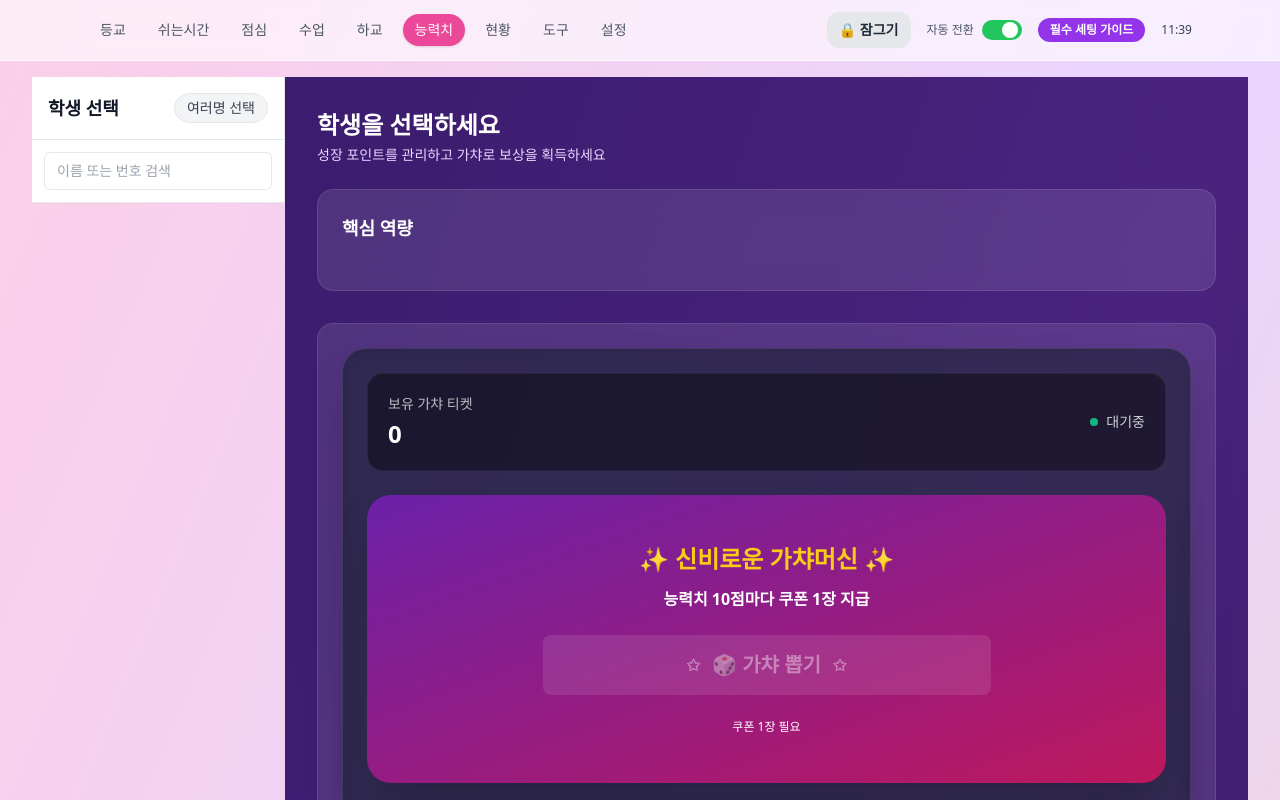
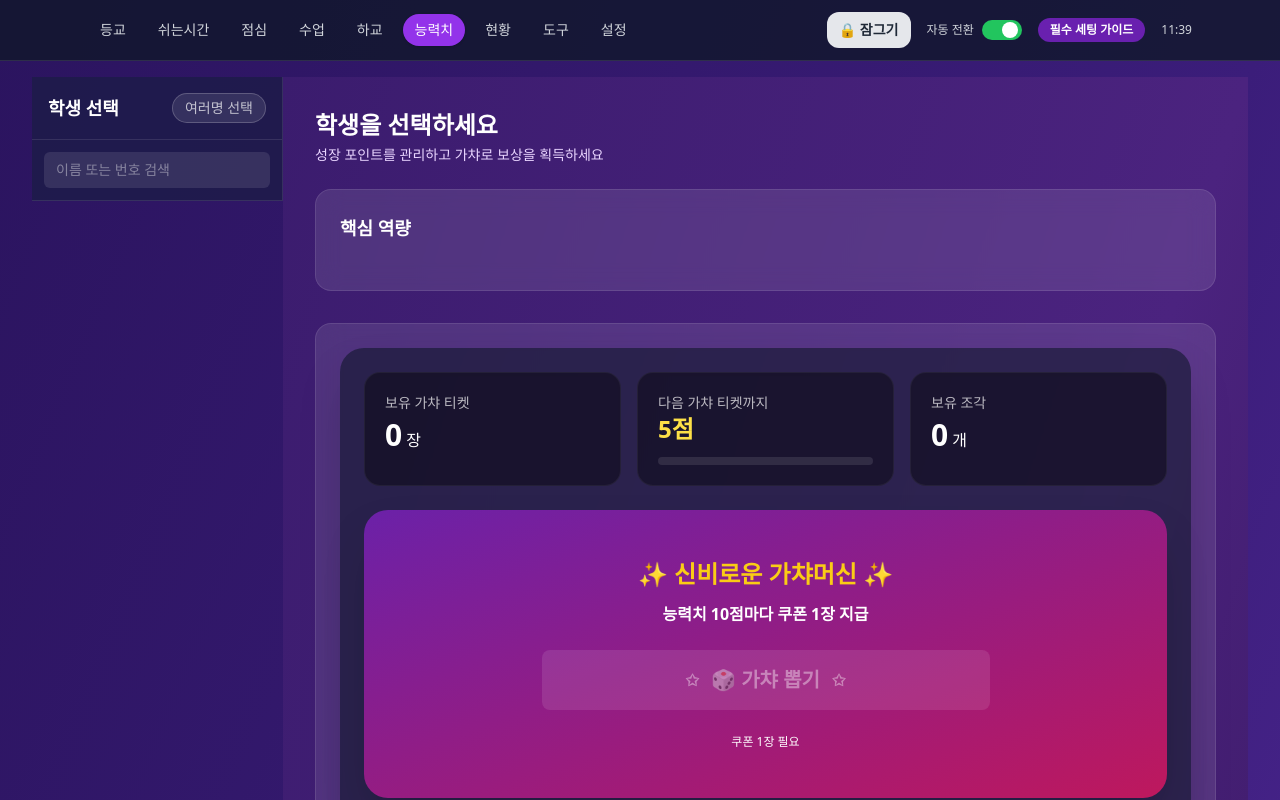
Before and after one commit to teacheryofromkorea/project2, a React (Vite) app: page /stats in a window 1280 px wide. Shown: the top 800 px of the page. Built offline with nearby package versions, Linux system fonts and the light colour scheme; no server answers; the database is empty.

Commit message:
수정중

```diff
--- a/src/App.jsx
+++ b/src/App.jsx
@@ -45,6 +45,7 @@ function AttendanceLayout() {
 function AppContent() {
   const navigate = useNavigate();
   const location = useLocation();
+  const isStatsPage = location.pathname.startsWith("/stats");
   const autoNavigatedRef = useRef(false);
   const prevPathRef = useRef(location.pathname);
   const userNavigatingRef = useRef(false);
@@ -126,7 +127,14 @@ function AppContent() {
   };
 
   return (
-    <div className="min-h-screen flex flex-col bg-gradient-to-br from-pink-200 via-purple-200 to-orange-200 text-gray-900">
+    <div
+      className={
+        `min-h-screen flex flex-col text-gray-900 ` +
+        (isStatsPage
+          ? "bg-gradient-to-br from-[#2b145f] via-[#3b1d7a] to-[#5b2fa6]"
+          : "bg-gradient-to-br from-pink-200 via-purple-200 to-orange-200")
+      }
+    >
       <Toaster position="top-center" />
       <TopNav
         autoSwitchEnabled={autoSwitchEnabled}
--- a/src/components/Stats/GachaSection.jsx
+++ b/src/components/Stats/GachaSection.jsx
@@ -42,6 +42,7 @@ export default function GachaSection({
   isMultiSelectMode,
   onStudentsUpdated,
   onPetAcquired,
+  onLastDrawnPetChange,
 }) {
   const [isDrawing, setIsDrawing] = useState(false);
   const [isResultOpen, setIsResultOpen] = useState(false);
@@ -74,10 +75,23 @@ export default function GachaSection({
     0
   );
 
+  const totalGachaProgress = selectedStudents.reduce(
+    (sum, s) => sum + (s.gacha_progress ?? 0),
+    0
+  );
+
+  // gacha_progress는 5점 단위로 티켓 지급 → 나머지로 진행 상태 표시
+  const progressInCycle = totalGachaProgress % 5;
+
+  // 다음 가챠까지 '항상' 남은 점수 기준
+  // (보상 직후에도 다시 5점이 필요하도록 UX 보정)
+  const remainingToNext = progressInCycle === 0 ? 5 : 5 - progressInCycle;
+
+  const progressRatio = progressInCycle / 5;
+
   const exchangeCosts = Object.values(FRAGMENT_EXCHANGE_COST);
   const nextTarget =
     exchangeCosts.find((c) => c > totalFragments) ?? exchangeCosts[exchangeCosts.length - 1];
-  const progressRatio = Math.min(totalFragments / nextTarget, 1);
 
   const canDraw = !isDrawing && selectedStudents.length > 0 && totalTickets > 0;
 
@@ -188,12 +202,23 @@ export default function GachaSection({
       }
     } finally {
       setIsDrawing(false);
+
+      // 🔄 가챠 처리 후 학생 상태 즉시 동기화
+      if (onStudentsUpdated) {
+        await onStudentsUpdated();
+      }
     }
   };
 
   const handleSlotFinish = () => {
     setIsSlotOpen(false);
     setLastDrawnPet(pendingResult);
+
+    // 🎯 마지막으로 뽑은 펫 id를 외부로 전달 (컬렉션 강조용)
+    if (pendingResult?.pet?.id && onLastDrawnPetChange) {
+      onLastDrawnPetChange(pendingResult.pet.id);
+    }
+
     setIsResultOpen(true);
     setPendingResult(null);
   };
@@ -210,6 +235,7 @@ export default function GachaSection({
       onPetAcquired(selectedStudents[0].id, lastDrawnPet.pet.id);
     }
 
+    // 🎯 슬롯 연출 종료 후 최종 상태 동기화 (중복 호출이지만 안전)
     if (onStudentsUpdated) {
       await onStudentsUpdated();
     }
@@ -217,19 +243,36 @@ export default function GachaSection({
 
   return (
     <>
-<section className="rounded-3xl bg-slate-900/60 backdrop-blur-md border border-white/10 p-6 space-y-6 text-white shadow-2xl">
-  {/* 1단: 상태 요약 */}
-  <div className="rounded-2xl bg-black/40 border border-white/5 p-5 flex justify-between items-center shadow-inner">
-    <div>
+<section className="rounded-3xl bg-slate-900/60 border-white/10 p-6 space-y-6 text-white shadow-2xl">
+  {/* 1단: 상태 요약 (3단 카드) */}
+  <div className="grid grid-cols-1 md:grid-cols-3 gap-4">
+
+    {/* 좌: 보유 가챠 티켓 */}
+    <div className="rounded-2xl bg-black/40 border border-white/5 p-5 shadow-inner">
       <div className="text-sm text-white/70 mb-1">보유 가챠 티켓</div>
-      <div className="text-2xl font-bold text-white">
-        {totalTickets}
+      <div className="text-3xl font-extrabold text-white">{totalTickets}<span className="text-base font-medium ml-1">장</span></div>
+    </div>
+
+    {/* 중: 다음 가챠까지 남은 능력치 */}
+    <div className="rounded-2xl bg-black/40 border border-white/5 p-5 shadow-inner flex flex-col justify-between">
+      <div className="text-sm text-white/70">다음 가챠 티켓까지</div>
+      <div className="text-2xl font-bold text-yellow-300">
+        {remainingToNext}점
+      </div>
+      <div className="h-2 mt-3 rounded-full bg-white/10 overflow-hidden">
+        <div
+          className="h-full bg-gradient-to-r from-purple-400 to-pink-400"
+          style={{ width: `${progressRatio * 100}%` }}
+        />
       </div>
     </div>
-    <div className="text-sm font-medium text-white/80 flex items-center gap-2">
-      <div className={`w-2 h-2 rounded-full ${isDrawing ? "bg-purple-500 animate-pulse" : "bg-emerald-500"}`} />
-      {isDrawing ? "뽑는 중..." : "대기중"}
+
+    {/* 우: 보유 조각 */}
+    <div className="rounded-2xl bg-black/40 border border-white/5 p-5 shadow-inner">
+      <div className="text-sm text-white/70 mb-1">보유 조각</div>
+      <div className="text-3xl font-extrabold text-white">{totalFragments}<span className="text-base font-medium ml-1">개</span></div>
     </div>
+
   </div>
 
 {/* 2단: 가챠 머신 (그라데이션 유지, 선명도 극대화) */}
--- a/src/components/Stats/PetCollectionSection.jsx
+++ b/src/components/Stats/PetCollectionSection.jsx
@@ -1,4 +1,4 @@
-import React, { useEffect, useMemo, useRef, useState } from "react";
+import React, { useEffect, useMemo, useState } from "react";
 import { petsData } from "../../constants/pets";
 import PetDetailModal from "./PetDetailModal";
 
@@ -11,11 +11,9 @@ import PetDetailModal from "./PetDetailModal";
 export default function PetCollectionSection({
   set,
   ownedPetIds = [],
+  lastDrawnPetId = null,
 }) {
   const [selectedPet, setSelectedPet] = useState(null);
-  const [justUnlockedPetId, setJustUnlockedPetId] = useState(null);
-  const prevOwnedRef = useRef(new Set(ownedPetIds));
-  const cardRefs = useRef({});
 
   useEffect(() => {
     if (!selectedPet) return;
@@ -33,44 +31,6 @@ export default function PetCollectionSection({
   const setPets = useMemo(() => {
     return petsData.filter((pet) => pet.setId === set.id);
   }, [set.id]);
-
-  useEffect(() => {
-    const prev = prevOwnedRef.current;
-    const next = new Set(ownedPetIds);
-
-    // Find newly added petIds
-    const added = [];
-    for (const id of next) {
-      if (!prev.has(id)) added.push(id);
-    }
-
-    // Save current as previous for next run
-    prevOwnedRef.current = next;
-
-    if (added.length === 0) return;
-
-    // Highlight the newest acquisition that belongs to this set
-    const addedInThisSet = added
-      .map((id) => setPets.find((p) => p.id === id))
-      .filter(Boolean);
-
-    if (addedInThisSet.length === 0) return;
-
-    const newest = addedInThisSet[addedInThisSet.length - 1];
-    setJustUnlockedPetId(newest.id);
-
-    // Scroll the unlocked card into view for instant feedback
-    const el = cardRefs.current[newest.id];
-    if (el && typeof el.scrollIntoView === "function") {
-      el.scrollIntoView({ behavior: "smooth", block: "center", inline: "center" });
-    }
-
-    const t = window.setTimeout(() => {
-      setJustUnlockedPetId(null);
-    }, 2200);
-
-    return () => window.clearTimeout(t);
-  }, [ownedPetIds, setPets]);
 
   if (!set || !set.id) {
     return null;
@@ -97,7 +57,7 @@ export default function PetCollectionSection({
       <div className="grid grid-cols-2 sm:grid-cols-3 md:grid-cols-4 gap-4">
         {setPets.map((pet) => {
           const owned = ownedPetIds.includes(pet.id);
-          const isJustUnlocked = pet.id === justUnlockedPetId;
+          const isNewlyDrawn = owned && pet.id === lastDrawnPetId;
 
           const rarityGlow = {
             common: "shadow-white/10",
@@ -116,10 +76,6 @@ export default function PetCollectionSection({
           return (
             <div
               key={pet.id}
-              ref={(el) => {
-                if (!el) return;
-                cardRefs.current[pet.id] = el;
-              }}
               className={`relative rounded-xl border p-4 text-center ${
                 owned ? "cursor-pointer" : "cursor-not-allowed"
               }
@@ -131,18 +87,22 @@ ${
        hover:shadow-2xl`
     : "bg-[#24123f] border-white/10 text-white/40"
 }
-${owned && pet.rarity === "legendary" ? "animate-pulse" : ""}
-${isJustUnlocked ? "ring-4 ring-emerald-300/70 shadow-[0_0_45px_rgba(16,185,129,0.55)] scale-[1.06]" : ""}
+${
+  isNewlyDrawn
+    ? "ring-4 ring-emerald-300/70 shadow-[0_0_45px_rgba(16,185,129,0.55)] scale-[1.06]"
+    : ""
+}
 group`}
               onClick={() => {
                 if (owned) setSelectedPet(pet);
               }}
             >
-              {isJustUnlocked && (
+              {isNewlyDrawn && (
                 <div className="absolute -top-2 -right-2 z-20 rounded-full bg-emerald-400 px-2 py-1 text-[10px] font-extrabold tracking-wide text-black shadow-lg">
                   NEW
                 </div>
               )}
+
               {owned && pet.rarity !== "common" && (
                 <div className={`absolute inset-0 rounded-xl ring-2 ring-offset-2 ring-offset-transparent
     ${
--- a/src/components/Stats/StatsDashboard.jsx
+++ b/src/components/Stats/StatsDashboard.jsx
@@ -10,6 +10,7 @@ function StatsDashboard({
   selectedStudentIds = [],
   isMultiSelectMode = false,
   loading = false,
+  onStudentsUpdated,
 }) {
   if (loading) {
     return (
@@ -20,6 +21,7 @@ function StatsDashboard({
   }
 
   const [ownedPetIds, setOwnedPetIds] = useState([]);
+  const [lastDrawnPetId, setLastDrawnPetId] = useState(null);
 
   const selectedStudent = students.find(
     (s) => s.id === selectedStudentId
@@ -54,6 +56,7 @@ function StatsDashboard({
             selectedStudentId={selectedStudentId}
             selectedStudentIds={selectedStudentIds}
             isMultiSelectMode={isMultiSelectMode}
+            onStudentsUpdated={onStudentsUpdated}
           />
         </div>
 
@@ -64,12 +67,14 @@ function StatsDashboard({
             selectedStudentId={selectedStudentId}
             selectedStudentIds={selectedStudentIds}
             isMultiSelectMode={isMultiSelectMode}
-            onGachaResult={(pet) => {
+            onPetAcquired={(studentId, petId) => {
               setOwnedPetIds((prev) => {
-                if (prev.includes(pet.id)) return prev;
-                return [...prev, pet.id];
+                if (prev.includes(petId)) return prev;
+                return [...prev, petId];
               });
             }}
+            onLastDrawnPetChange={setLastDrawnPetId}
+            onStudentsUpdated={onStudentsUpdated}
           />
         </div>
 
@@ -83,6 +88,7 @@ function StatsDashboard({
               <PetCollectionSection
                 set={set}
                 ownedPetIds={ownedPetIds}
+                lastDrawnPetId={lastDrawnPetId}
               />
             </div>
           ))}
--- a/src/components/Stats/StatsPage.jsx
+++ b/src/components/Stats/StatsPage.jsx
@@ -16,7 +16,7 @@ function StatsPage() {
     // 1️⃣ 학생 기본 정보 fetch
     const { data: studentsData, error: studentsError } = await supabase
       .from("students")
-      .select("id, name, number, gacha_tickets, duplicate_count")
+      .select("id, name, number, gacha_tickets, duplicate_count, gacha_progress")
       .order("number", { ascending: true });
 
     if (studentsError || !studentsData) {
--- a/src/components/Stats/StudentSelectPanel.jsx
+++ b/src/components/Stats/StudentSelectPanel.jsx
@@ -22,17 +22,17 @@ export default function StudentSelectPanel({
   }, [students, search]);
 
   return (
-    <div className="h-full flex flex-col border-r bg-white">
+    <div className="h-full flex flex-col border-r border-white/10 bg-indigo-950/90 text-white">
       {/* Header */}
-      <div className="p-4 border-b flex items-center justify-between">
-        <h2 className="font-semibold text-lg">학생 선택</h2>
+      <div className="p-4 border-b border-white/10 flex items-center justify-between">
+        <h2 className="font-semibold text-lg text-white">학생 선택</h2>
 
         <button
           onClick={onToggleMultiSelectMode}
           className={`text-sm px-3 py-1 rounded-full border transition ${
             isMultiSelectMode
-              ? "bg-blue-600 text-white border-blue-600"
-              : "bg-gray-100 text-gray-700"
+              ? "bg-purple-600 text-white border-purple-600"
+              : "bg-white/10 text-white/70 border-white/20 hover:bg-white/20"
           }`}
         >
           {isMultiSelectMode ? "다중 선택 중" : "여러명 선택"}
@@ -40,19 +40,19 @@ export default function StudentSelectPanel({
       </div>
 
       {/* Search */}
-      <div className="p-3 border-b">
+      <div className="p-3 border-b border-white/10">
         <input
           value={search}
           onChange={(e) => setSearch(e.target.value)}
           placeholder="이름 또는 번호 검색"
-          className="w-full px-3 py-2 border rounded-md text-sm focus:outline-none focus:ring"
+          className="w-full px-3 py-2 rounded-md text-sm bg-white/10 text-white placeholder-white/40 focus:outline-none focus:ring focus:ring-purple-500/40"
         />
       </div>
 
       {/* List */}
       <div className="flex-1 overflow-y-auto">
         {loading && (
-          <div className="p-4 text-sm text-gray-500">
+          <div className="p-4 text-sm text-white/50">
             학생 불러오는 중…
           </div>
         )}
@@ -74,8 +74,8 @@ export default function StudentSelectPanel({
                 className={`flex items-center gap-3 px-4 py-3 cursor-pointer transition
                   ${
                     isSelected
-                      ? "bg-blue-50 border-l-4 border-blue-500"
-                      : "hover:bg-gray-50"
+                      ? "bg-indigo-800/80"
+                      : "hover:bg-white/10"
                   }`}
               >
                 {isMultiSelectMode && (
@@ -87,10 +87,10 @@ export default function StudentSelectPanel({
                 )}
 
                 <div className="flex-1">
-                  <div className="font-medium">
+                  <div className="font-medium text-white">
                     {student.number}. {student.name}
                   </div>
-                  <div className="text-xs text-gray-500">
+                  <div className="text-xs text-white/50">
                     {student.gender || "미지정"}
                   </div>
                 </div>
@@ -101,7 +101,7 @@ export default function StudentSelectPanel({
 
       {/* Footer */}
       {isMultiSelectMode && (
-        <div className="p-3 border-t text-sm text-gray-600">
+        <div className="p-3 border-t border-white/10 text-sm text-white/70">
           선택됨: <strong>{selectedStudentIds.length}</strong>명
         </div>
       )}
--- a/src/components/TopNav.jsx
+++ b/src/components/TopNav.jsx
@@ -5,6 +5,7 @@ import LockButton from "./LockButton";
 
 function TopNav({ autoSwitchEnabled, onToggleAutoSwitch, onUserNavigate }) {
   const location = useLocation();
+  const isStatsPage = location.pathname.startsWith("/stats");
   const { locked } = useLock();
 
   const tabs = useMemo(
@@ -26,7 +27,13 @@ function TopNav({ autoSwitchEnabled, onToggleAutoSwitch, onUserNavigate }) {
   const isActive = (path) => location.pathname.startsWith(path);
 
   return (
-    <header className="bg-white/60 backdrop-blur border-b border-white/50">
+    <header
+      className={
+        isStatsPage
+          ? "bg-slate-900/80 border-b border-white/10"
+          : "bg-white/60 backdrop-blur border-b border-white/50"
+      }
+    >
       <div className="max-w-6xl mx-auto flex items-center justify-between px-6 py-3">
 
         <nav className="flex gap-2">
@@ -42,7 +49,11 @@ function TopNav({ autoSwitchEnabled, onToggleAutoSwitch, onUserNavigate }) {
                 locked
                   ? "text-gray-400 cursor-not-allowed"
                   : isActive(tab.path)
-                  ? "bg-pink-500 text-white shadow"
+                  ? isStatsPage
+                    ? "bg-purple-600 text-white shadow"
+                    : "bg-pink-500 text-white shadow"
+                  : isStatsPage
+                  ? "text-gray-300 hover:bg-white/10"
                   : "text-gray-600 hover:bg-white"
               }`}
             >
@@ -57,7 +68,9 @@ function TopNav({ autoSwitchEnabled, onToggleAutoSwitch, onUserNavigate }) {
 
           {/* 자동 탭 전환 스위치 */}
           <div className="flex items-center gap-2">
-            <span className="text-xs text-gray-600">자동 전환</span>
+            <span className={isStatsPage ? "text-xs text-gray-300" : "text-xs text-gray-600"}>
+              자동 전환
+            </span>
             <button
               onClick={onToggleAutoSwitch}
               className={`relative w-10 h-5 rounded-full transition ${
@@ -72,10 +85,18 @@ function TopNav({ autoSwitchEnabled, onToggleAutoSwitch, onUserNavigate }) {
             </button>
           </div>
 
-          <span className="inline-flex items-center rounded-full bg-purple-600 text-white px-3 py-1 text-xs font-semibold">
+          <span
+            className={
+              isStatsPage
+                ? "inline-flex items-center rounded-full bg-purple-700/80 text-white px-3 py-1 text-xs font-semibold"
+                : "inline-flex items-center rounded-full bg-purple-600 text-white px-3 py-1 text-xs font-semibold"
+            }
+          >
             필수 세팅 가이드
           </span>
-          <div className="text-gray-700 text-xs">11:39</div>
+          <div className={isStatsPage ? "text-gray-300 text-xs" : "text-gray-700 text-xs"}>
+            11:39
+          </div>
         </div>
 
       </div>
```
Also changed, not shown: src/components/Stats/CoreStatsSection.jsx (+50 -9 lines).
